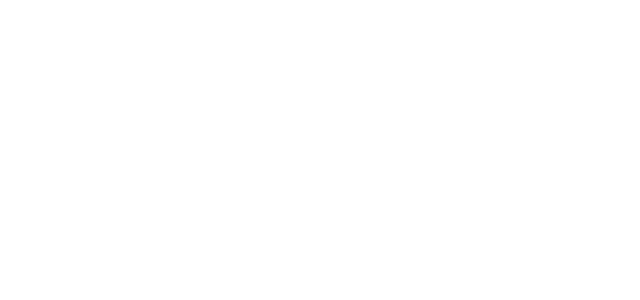
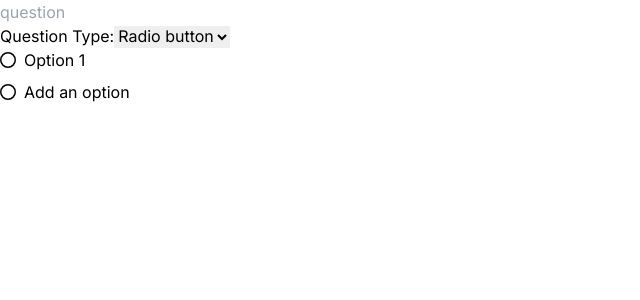
Before and after one commit to jp-ryuji/open-form, a Next.js app: page / in a window 1280 px wide. Shown: the top 300 px of the page, without its empty margins (0-640 px from the left). Built offline with nearby package versions, Linux system fonts and the light colour scheme.

Commit message:
add question type with multiple options

```diff
--- /dev/null
+++ b/app/components/question/AddOption.module.css
@@ -0,0 +1,7 @@
+.add_option_link:hover {
+  text-decoration: underline;
+  text-decoration-thickness: 1px;
+  text-underline-offset: 7px;
+  text-decoration-color: rgb(188, 188, 188);
+  cursor: text;
+}
--- /dev/null
+++ b/app/components/question/AddOption.tsx
@@ -0,0 +1,30 @@
+import React from 'react'
+import { IconDefinition } from '@fortawesome/free-solid-svg-icons'
+import MultipleOptionsIconOrNum from './MultipleOptionsIconOrNum'
+import styles from './AddOption.module.css'
+
+export default function AddOption(props: {
+  icon?: IconDefinition
+  num: number
+  onClick: () => void
+}) {
+  const onClickHandler = () => {
+    props.onClick()
+  }
+
+  return (
+    <label className="items-container mb-2 flex">
+      <MultipleOptionsIconOrNum icon={props.icon} num={props.num} />
+      <a className={styles.add_option_link} onClick={onClickHandler}>
+        Add an option
+      </a>
+
+      {/* TODO: Add other option */}
+      {/* &nbsp;or&nbsp;
+          <a className="add-option-link" onClick={handleAddOtherQuestionOption}>
+            Add &ldquo;other&rdquo;
+          </a>
+          */}
+    </label>
+  )
+}
--- /dev/null
+++ b/app/components/question/DuplicateWarning.tsx
@@ -0,0 +1,11 @@
+import { faExclamationTriangle } from '@fortawesome/free-solid-svg-icons'
+import { FontAwesomeIcon } from '@fortawesome/react-fontawesome'
+
+export function DuplicateWarning() {
+  // TODO: Add a warning message with tooltip as Google form does
+  return (
+    <div className="alert alert-warning">
+      <FontAwesomeIcon icon={faExclamationTriangle} />
+    </div>
+  )
+}
--- /dev/null
+++ b/app/components/question/MultipleOptionsIconOrNum.tsx
@@ -0,0 +1,18 @@
+import React from 'react'
+import { IconDefinition } from '@fortawesome/free-regular-svg-icons'
+import { FontAwesomeIcon } from '@fortawesome/react-fontawesome'
+
+/* Returns a div with an icon or a number, depending on whether the icon prop is passed in. */
+export default function MultipleOptionsIconOrNum(props: {
+  icon?: IconDefinition
+  num: number
+}) {
+  const { icon, num } = props
+
+  return (
+    <div className="mr-2 flex items-center">
+      {icon && <FontAwesomeIcon icon={icon} />}
+      {!icon && <span>{num + '.'}</span>}
+    </div>
+  )
+}
--- /dev/null
+++ b/app/components/question/Question.tsx
@@ -0,0 +1,23 @@
+'use client'
+
+import React, { useState } from 'react'
+
+/* Returns an input field for a question */
+export default function Question() {
+  const [question, setQuestion] = useState('')
+
+  const changeQuestionHandler = (
+    event: React.ChangeEvent<HTMLInputElement>
+  ) => {
+    setQuestion(event.target.value)
+  }
+
+  return (
+    <input
+      type="text"
+      placeholder="question"
+      value={question}
+      onChange={changeQuestionHandler}
+    />
+  )
+}
--- /dev/null
+++ b/app/components/question/QuestionForm.tsx
@@ -0,0 +1,105 @@
+'use client'
+
+import React, { useState } from 'react'
+
+import QuestionOption from './QuestionOption'
+import Question from './Question'
+import { determineIcon } from './utils/utilities'
+import AddOption from './AddOption'
+import { questionTypeMultipleOptions as qTypeMultiOptions } from './question-type'
+
+export default function QuestionForm() {
+  const [selectedQuestionType, setSelectedQuestionType] = useState(
+    qTypeMultiOptions.radio
+  )
+  const [questionOptions, setQuestionOptions] = useState([
+    {
+      key: 1,
+      value: 'Option 1',
+    },
+  ])
+
+  const changeQuestionTypeHandler = (
+    event: React.ChangeEvent<HTMLSelectElement>
+  ) => {
+    setSelectedQuestionType(event.target.value)
+  }
+
+  const addQuestionOptionHandler = () => {
+    const lastOptionKey = questionOptions[questionOptions.length - 1].key
+    const newKey = lastOptionKey + 1
+    const newValue = 'Option ' + newKey
+    const newOption = { key: newKey, value: newValue }
+    const options = [...questionOptions, newOption]
+
+    setQuestionOptions(options)
+  }
+
+  const updateQuestionOptionHandler = (key: number, value: string) => {
+    const newQuestionOptions = questionOptions.map((option) => {
+      if (option.key === key) {
+        return { key, value }
+      }
+      return option
+    })
+    setQuestionOptions(newQuestionOptions)
+  }
+
+  const deleteQuestionOptionHandler = (key: number) => {
+    const newQuestionOptions = questionOptions.filter(
+      (option) => option.key !== key
+    )
+    setQuestionOptions(newQuestionOptions)
+  }
+
+  const renderQuestionOptions = () => {
+    const icon = determineIcon(selectedQuestionType)
+
+    return (
+      <div className="flex flex-col">
+        {questionOptions.map((option, index) => {
+          return (
+            <QuestionOption
+              key={option.key}
+              icon={icon}
+              num={index + 1}
+              defaultValue={option.value}
+              otherQuestionOptions={questionOptions.filter(
+                (op) => op.key !== option.key
+              )}
+              onUpdate={(value) =>
+                updateQuestionOptionHandler(option.key, value)
+              }
+              onDelete={() => deleteQuestionOptionHandler(option.key)}
+            />
+          )
+        })}
+        <AddOption
+          icon={icon}
+          num={questionOptions.length + 1}
+          onClick={addQuestionOptionHandler}
+        />
+      </div>
+    )
+  }
+
+  return (
+    <>
+      <Question />
+      <div>
+        <label>
+          Question Type:
+          <select
+            value={selectedQuestionType}
+            onChange={changeQuestionTypeHandler}
+          >
+            <option value={qTypeMultiOptions.radio}>Radio button</option>
+            <option value={qTypeMultiOptions.checkbox}>Checkbox</option>
+            <option value={qTypeMultiOptions.pulldown}>Pulldown</option>
+          </select>
+        </label>
+        {renderQuestionOptions()}
+      </div>
+    </>
+  )
+}
--- /dev/null
+++ b/app/components/question/QuestionOption.tsx
@@ -0,0 +1,69 @@
+'use client'
+
+import React, { useState } from 'react'
+import { IconDefinition } from '@fortawesome/free-regular-svg-icons'
+import { faX } from '@fortawesome/free-solid-svg-icons'
+import { FontAwesomeIcon } from '@fortawesome/react-fontawesome'
+import { DuplicateWarning } from './DuplicateWarning'
+import MultipleOptionsIconOrNum from './MultipleOptionsIconOrNum'
+
+export default function QuestionOption(props: {
+  icon?: IconDefinition
+  num: number
+  defaultValue: string
+  otherQuestionOptions: any[]
+  onUpdate: (value: string) => void
+  onDelete: () => void
+}) {
+  const [duplicate, setDuplicate] = useState(false)
+  const hasMultipleOptions = props.otherQuestionOptions.length > 0
+
+  const changeQuestionOptionHandler = (
+    event: React.ChangeEvent<HTMLInputElement>
+  ) => {
+    const hasDuplicate = props.otherQuestionOptions
+      .map((option) => option.value)
+      .some((option) => option === event.target.value)
+
+    setDuplicate(hasDuplicate)
+  }
+
+  const updateQuestionOptionHandler = (
+    event: React.ChangeEvent<HTMLInputElement>
+  ) => {
+    props.onUpdate(event.target.value)
+  }
+
+  const showDuplicateWarning = () => {
+    return duplicate && <DuplicateWarning />
+  }
+
+  const showDeleteIcon = () => {
+    return (
+      hasMultipleOptions && (
+        <div className="flex items-center">
+          <FontAwesomeIcon
+            icon={faX}
+            className="ml-2 cursor-pointer"
+            onClick={props.onDelete}
+          />
+        </div>
+      )
+    )
+  }
+
+  return (
+    <label className="items-container mb-2 flex">
+      <MultipleOptionsIconOrNum icon={props.icon} num={props.num} />
+      <input
+        type="text"
+        aria-label="Radio Button Option"
+        defaultValue={props.defaultValue}
+        onChange={changeQuestionOptionHandler}
+        onBlur={updateQuestionOptionHandler}
+      />
+      {showDuplicateWarning()}
+      {showDeleteIcon()}
+    </label>
+  )
+}
--- /dev/null
+++ b/app/components/question/question-type.ts
@@ -0,0 +1,5 @@
+export const questionTypeMultipleOptions = {
+  radio: 'radio',
+  checkbox: 'checkbox',
+  pulldown: 'pulldown',
+}
--- /dev/null
+++ b/app/components/question/utils/utilities.ts
@@ -0,0 +1,23 @@
+import {
+  faCircle,
+  faSquare,
+  IconDefinition,
+} from '@fortawesome/free-regular-svg-icons'
+
+import { questionTypeMultipleOptions as qTypeMultiOptions } from '../question-type'
+
+export const determineIcon = (
+  questionType: string
+): IconDefinition | undefined => {
+  switch (questionType) {
+    case qTypeMultiOptions.radio:
+      return faCircle
+    case qTypeMultiOptions.checkbox:
+      return faSquare
+    case qTypeMultiOptions.pulldown:
+      return undefined
+    default:
+      // FIXME:
+      return faCircle
+  }
+}
--- a/app/globals.css
+++ b/app/globals.css
@@ -8,13 +8,13 @@
   --background-end-rgb: 255, 255, 255;
 }
 
-@media (prefers-color-scheme: dark) {
+/* @media (prefers-color-scheme: dark) {
   :root {
     --foreground-rgb: 255, 255, 255;
     --background-start-rgb: 0, 0, 0;
     --background-end-rgb: 0, 0, 0;
   }
-}
+} */
 
 body {
   color: rgb(var(--foreground-rgb));
--- /dev/null
+++ b/app/index.tsx
@@ -0,0 +1 @@
+import '@fortawesome/fontawesome-free/css/all.min.css'
--- a/app/page.tsx
+++ b/app/page.tsx
@@ -1,3 +1,9 @@
+import QuestionForm from './components/question/QuestionForm'
+
 export default function Home() {
-  return <main></main>
+  return (
+    <main>
+      <QuestionForm />
+    </main>
+  )
 }
```
